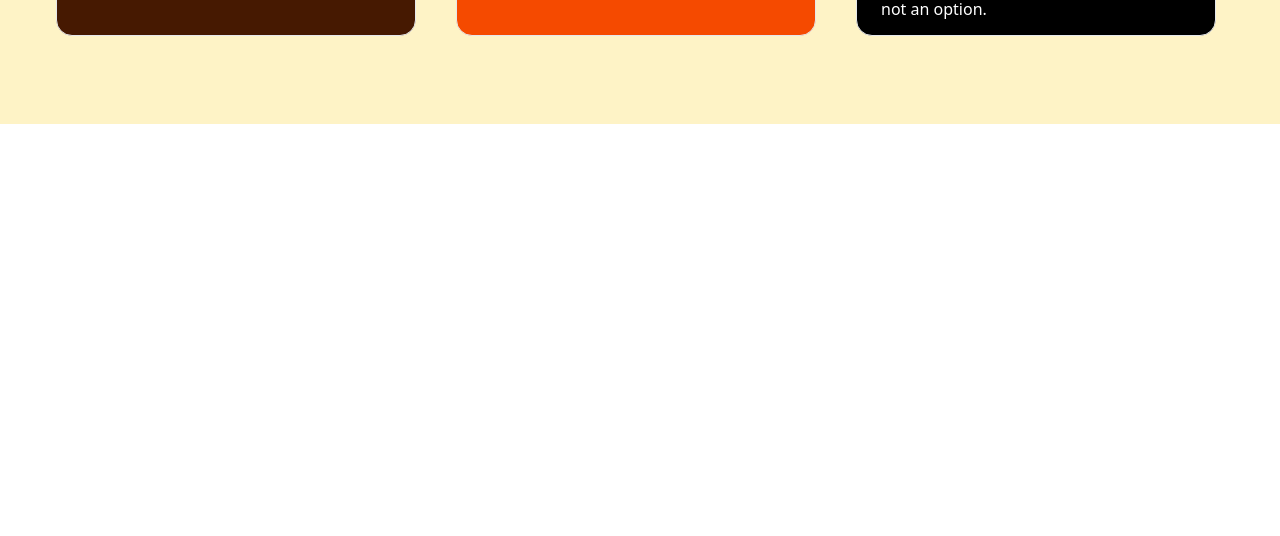
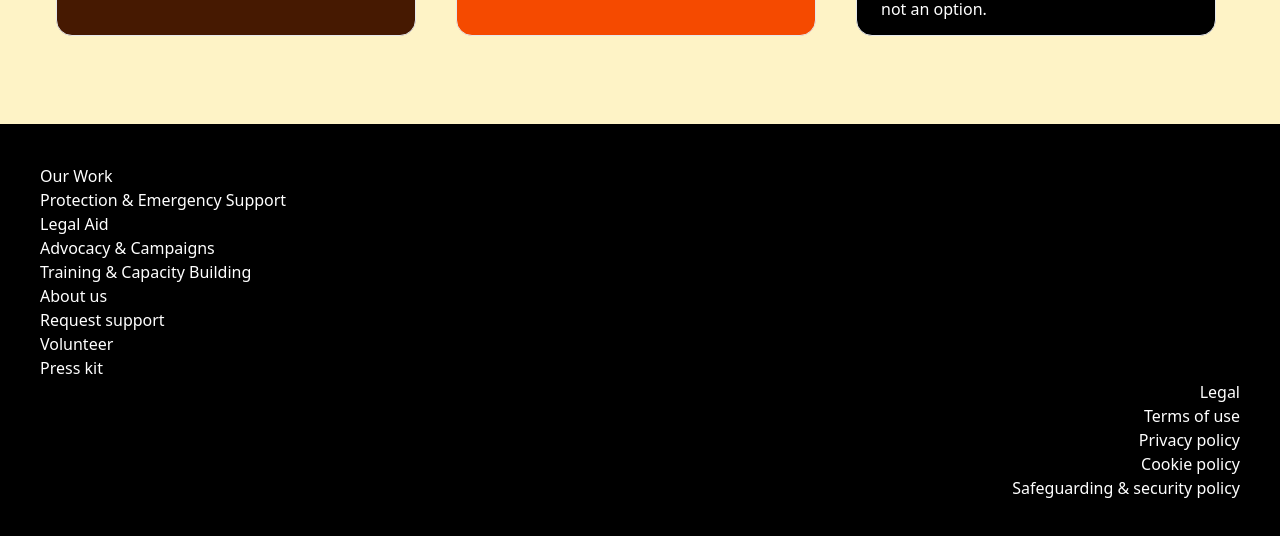
Before and after one commit to ettaqyferdawsse292-alt/ettaqyfirdaouss-finalproject, a website: page index.html in a window 1280 px wide. Shown: the part 1148-1684 px from the top of the page. Before the commit the page ends 1272 px from the top, so only its background shows below. Drawn offline with nearby package versions, Linux system fonts and the light colour scheme; files whose address does not match are found by name.

Commit message:
mobile-vers-card-section

```diff
--- a/index.html
+++ b/index.html
@@ -11,7 +11,7 @@
 
 <header class= "py-6 px-3 justify-center items-center bg-mist-200">
 
-<nav class="flex flex-row  items-center justify-evenly">
+<div class="flex flex-row  items-center justify-evenly">
 
   <div class="flex flex-row gap-1">
 <div><svg class="h-10 w-10" viewBox="0 0 64 64" xmlns="http://www.w3.org/2000/svg">
@@ -92,9 +92,10 @@
 </div>
 
 
-<section class=" flex flex-row  p-10">
 
-<div class=" px-4 py-12 flex flex-row justify-evenly gap-10">
+<section class=" flex flex-row p-10 ">
+
+<div class=" px-4 py-12 flex flex-row flex-wrap items-start justify-evenly gap-10">
 
     <div class=" border border-gray-200 rounded-2xl bg-amber-950 p-6 hover:-translate-y-1 w-90 h-90">
    <img class="flex rounded items-center justify-center w-90 h-50" src=".//public/images/Screenshot 2026-11-26 154405.png">
@@ -117,21 +118,34 @@
 
 </section>
 
-
-
-
-
-</section>
-
-
-
 </main>
 
 
-<footer class="bg-black text-white hover:underline">
+<footer class="bg-black text-white sm:footer-horizontal bg-base-200 text-base-content p-10">
+
+<div class="flex flex-col justify-between items-start">
+    <h6 class="footer-title">Our Work</h6>
+    <a class="link link-hover hover:underline">Protection & Emergency Support</a>
+    <a class="link link-hover hover:underline">Legal Aid</a>
+    <a class="link link-hover hover:underline">Advocacy & Campaigns</a>
+    <a class="link link-hover hover:underline">Training & Capacity Building</a>
 
 
+    <a class="link link-hover hover:underline">About us</a>
+    <a class="link link-hover hover:underline">Request support</a>
+    <a class="link link-hover hover:underline">Volunteer</a>
+    <a class="link link-hover hover:underline">Press kit</a>
+</div>
+
+<div class=" flex flex-col justify-between items-end">
+    <h6 class="footer-title">Legal</h6>
+    <a class="link link-hover hover:underline">Terms of use</a>
+    <a class="link link-hover hover:underline">Privacy policy</a>
+    <a class="link link-hover hover:underline">Cookie policy</a>
+    <a class="link link-hover hover:underline">Safeguarding & security policy</a>
+</div>
 </footer>
+
 
 
 </body>
```
